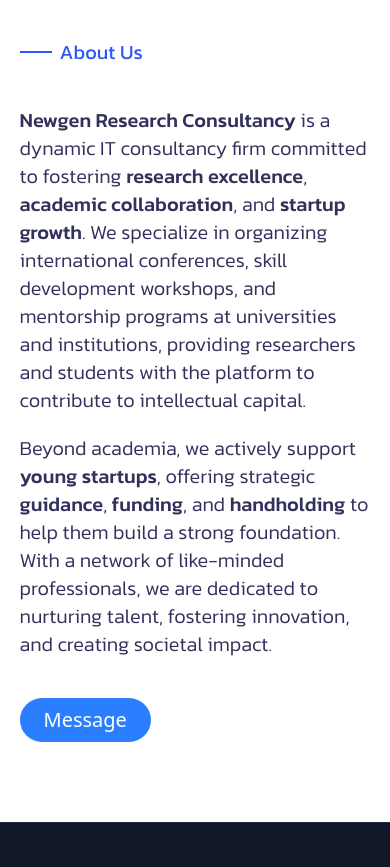
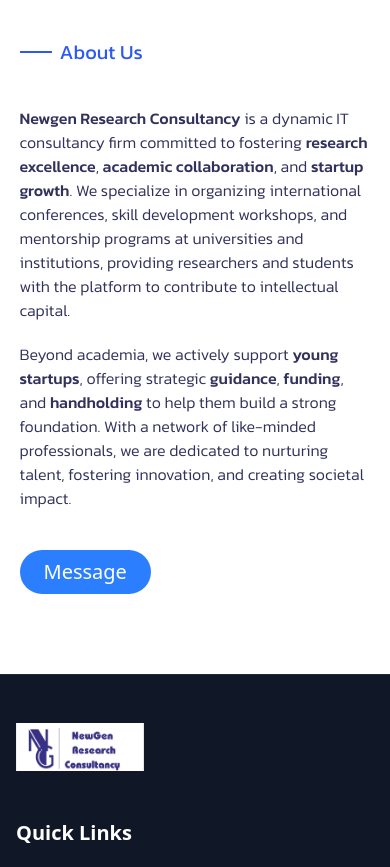
Before and after one commit to harsh749005/NewGen, a React (Vite) app: page /about in a window 390 px wide. Shown: the part 855-1722 px from the top of the page. Built offline with nearby package versions, Linux system fonts and the light colour scheme.

Commit message:
text size changed

```diff
--- a/src/pages/About.jsx
+++ b/src/pages/About.jsx
@@ -20,7 +20,7 @@
           <h1 className="text-xl font-['Kanit',serif] text-[#2c58F4] flex items-center gap-2">
             <div className="w-8 h-[2px] bg-[#2c58f4]"></div>About Us
           </h1>
-          <div className="text-xl font-['Kanit',serif] font-light text-[#31315B] flex flex-col gap-5">
+          <div className="md:text-xl font-['Kanit',serif] font-light text-[#31315B] flex flex-col gap-5">
             <p>
               <span className="font-medium">Newgen Research Consultancy</span>{" "}
               is a dynamic IT consultancy firm committed to fostering{" "}
```
